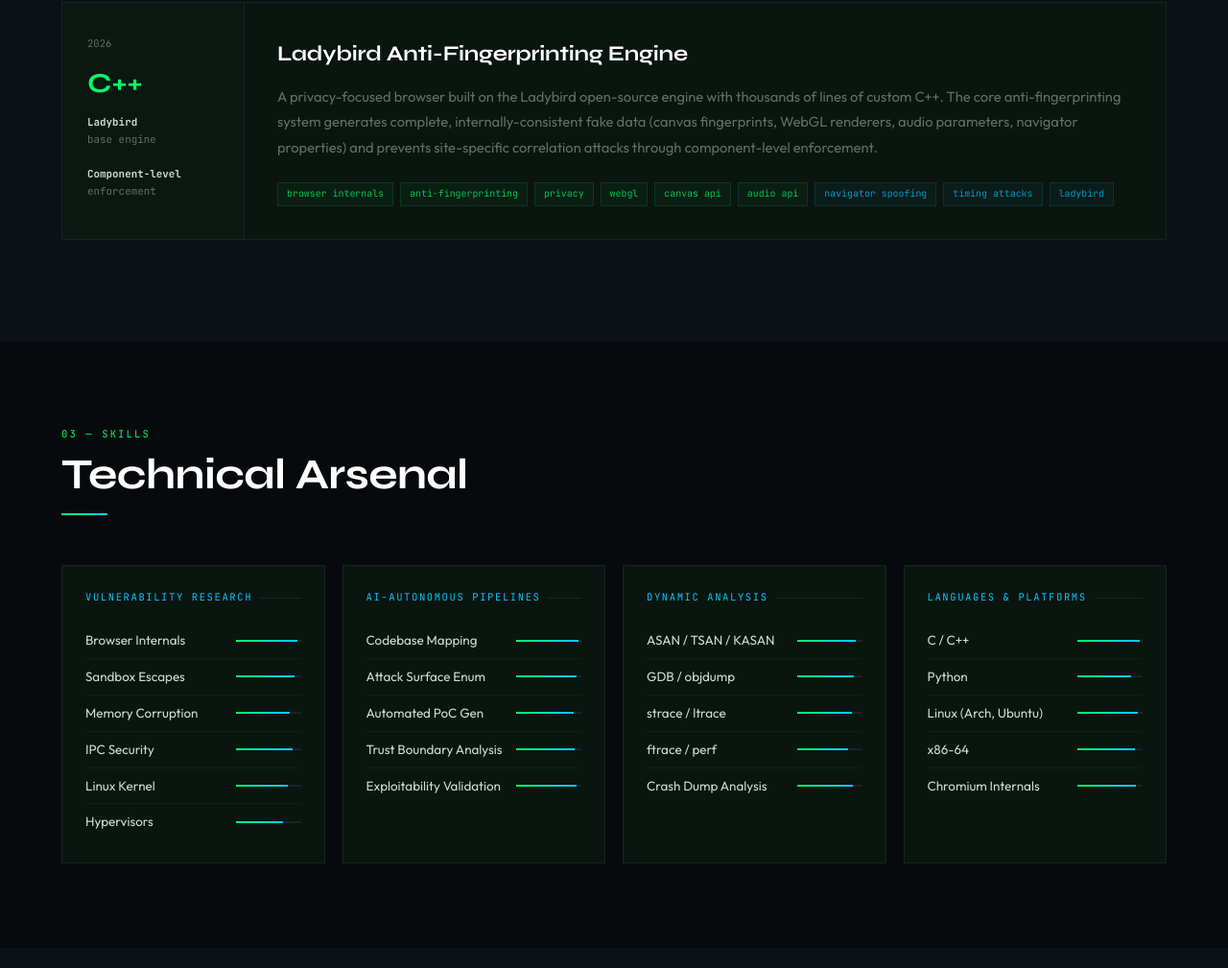
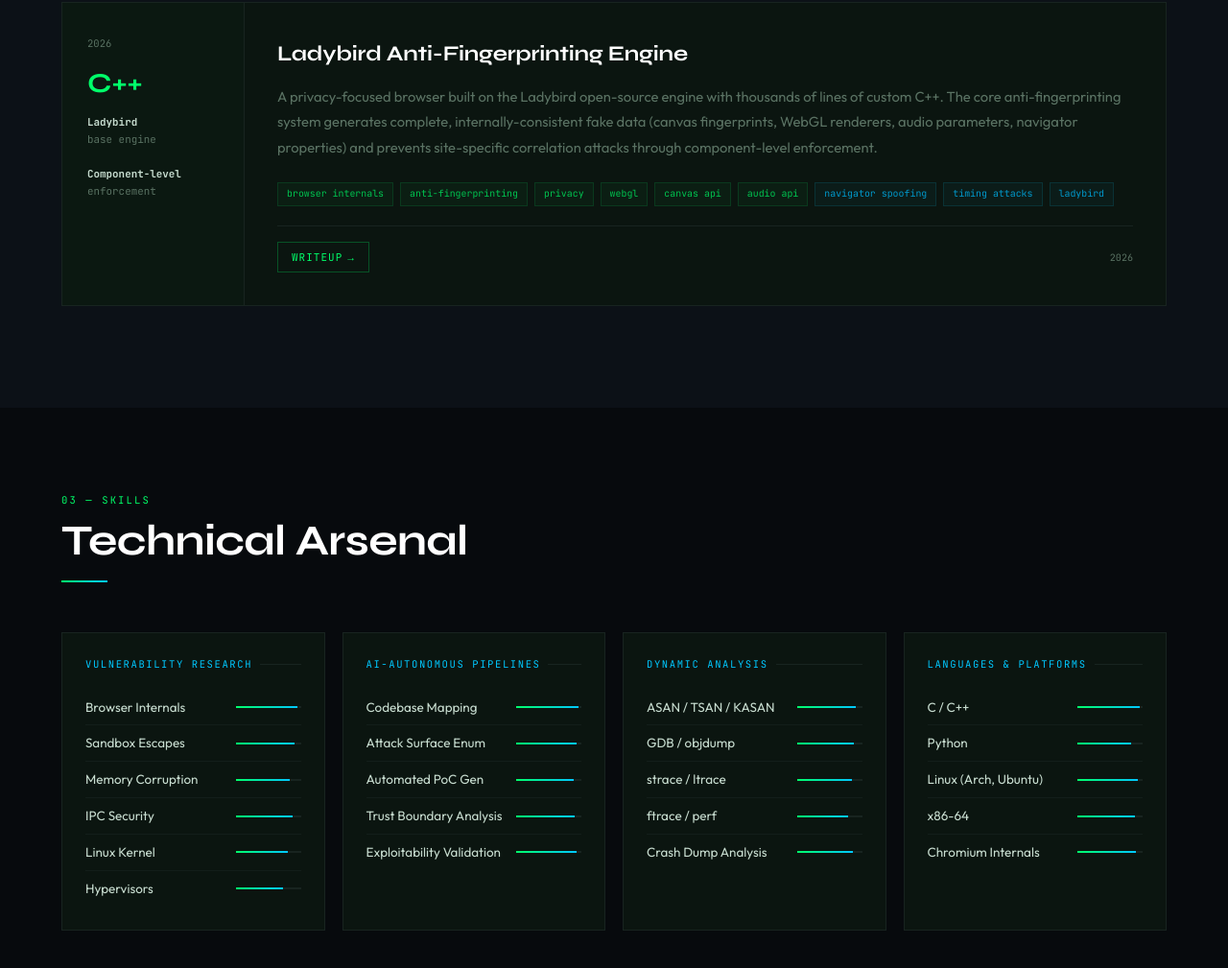
Before and after one commit to hextheshadow/hextheshadow.github.io, a plain HTML site: page index.html in a window 1280 px wide. Shown: the part 2937-3946 px from the top of the page at 96% size. Drawn offline with Linux system fonts and the light colour scheme.

Commit message:
Add writeup button to project card

```diff
--- a/index.html
+++ b/index.html
@@ -207,6 +207,12 @@
 .tags{display:flex;flex-wrap:wrap;gap:7px;}
 .tag{font-family:var(--mono);font-size:.62rem;color:var(--gdim);background:rgba(0,255,106,.04);border:1px solid rgba(0,255,106,.12);padding:3px 9px;}
 .tagb{color:var(--bdim);background:rgba(0,200,255,.04);border-color:rgba(0,200,255,.12);}
+.pfoot{display:flex;align-items:center;justify-content:space-between;margin-top:20px;padding-top:16px;border-top:1px solid var(--bdr);}
+.pwriteup{font-family:var(--mono);font-size:.68rem;color:var(--green);text-decoration:none;letter-spacing:.1em;text-transform:uppercase;display:inline-flex;align-items:center;gap:5px;border:1px solid rgba(0,196,80,.35);padding:6px 14px;transition:background .22s,color .22s,gap .2s;cursor:none;}
+.pwriteup:hover{background:var(--green);color:#000;gap:9px;}
+.pwriteup .arr{transition:transform .2s;}
+.pwriteup:hover .arr{transform:translateX(2px);}
+.pyr2{font-family:var(--mono);font-size:.63rem;color:var(--dim);}
 
 /* ── SKILLS ── */
 #skills{background:var(--bg);}
@@ -410,6 +416,10 @@
       <div class="tags">
         <span class="tag">browser internals</span><span class="tag">anti-fingerprinting</span><span class="tag">privacy</span><span class="tag">webgl</span><span class="tag">canvas api</span><span class="tag">audio api</span><span class="tag tagb">navigator spoofing</span><span class="tag tagb">timing attacks</span><span class="tag tagb">ladybird</span>
       </div>
+      <div class="pfoot">
+        <a href="ladybird.html" class="pwriteup">writeup <span class="arr">→</span></a>
+        <span class="pyr2">2026</span>
+      </div>
     </div>
   </div>
 </section>
```
